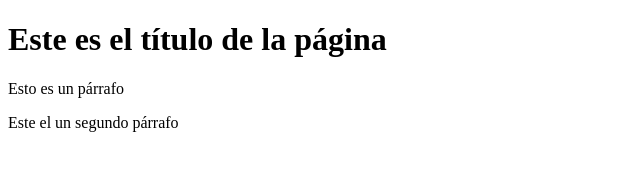
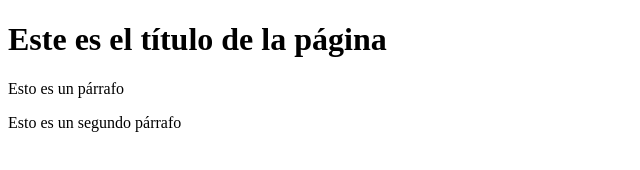
Before and after one commit to Pabloradio/Proyecto-web-empresa-C, a plain HTML site: page index.html in a window 1280 px wide. Shown: the full height of the page, 0-640 px from the left. Drawn offline with Linux system fonts and the light colour scheme.

Commit message:
Rectificación error ortográfico en segundo párrafo.

```diff
--- a/index.html
+++ b/index.html
@@ -9,6 +9,6 @@
 <body>
     <h1>Este es el título de la página</h1>
     <p>Esto es un párrafo</p>
-    <p>Este el un segundo párrafo</p>
+    <p>Esto es un segundo párrafo</p>
 </body>
 </html>
```
